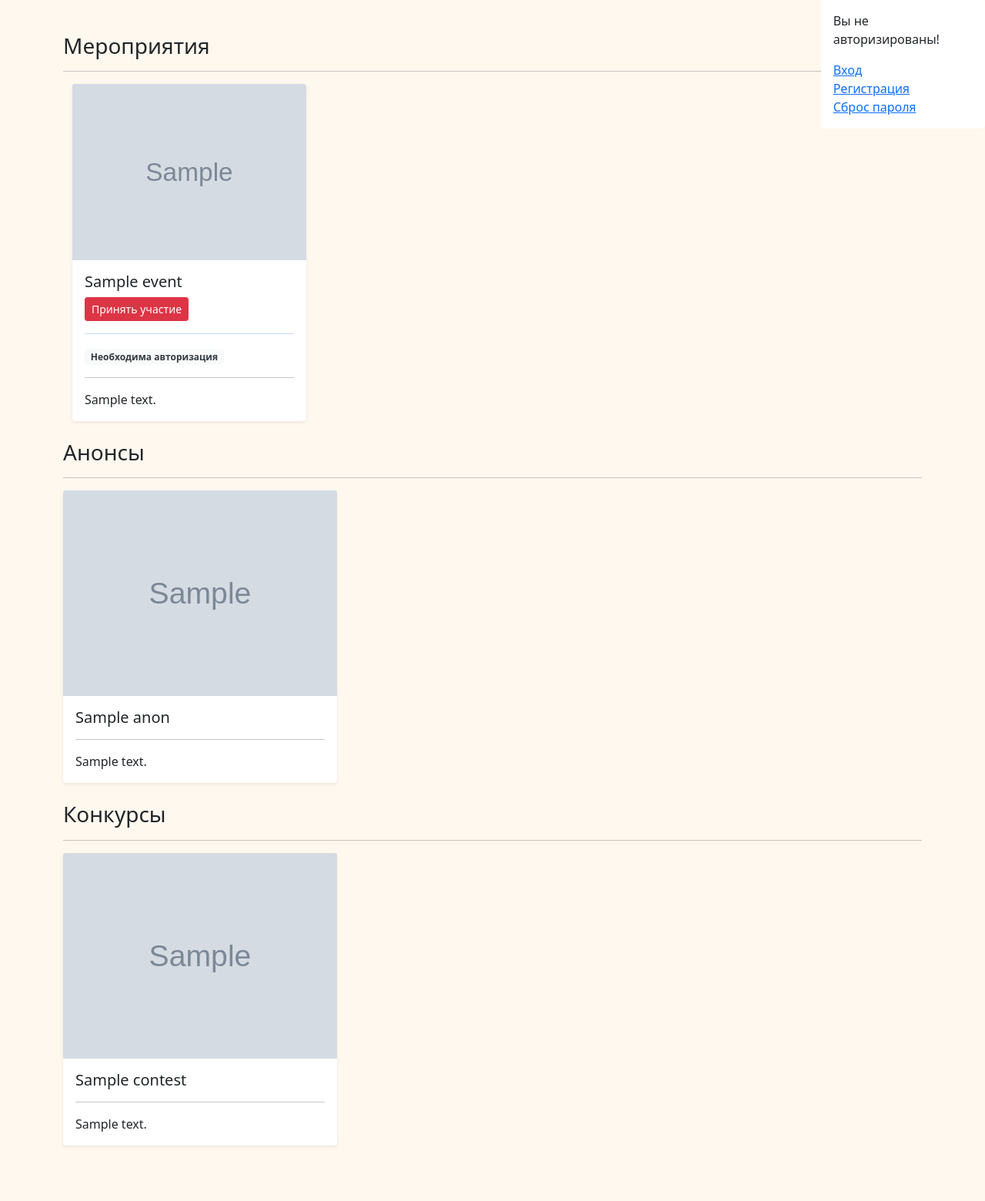
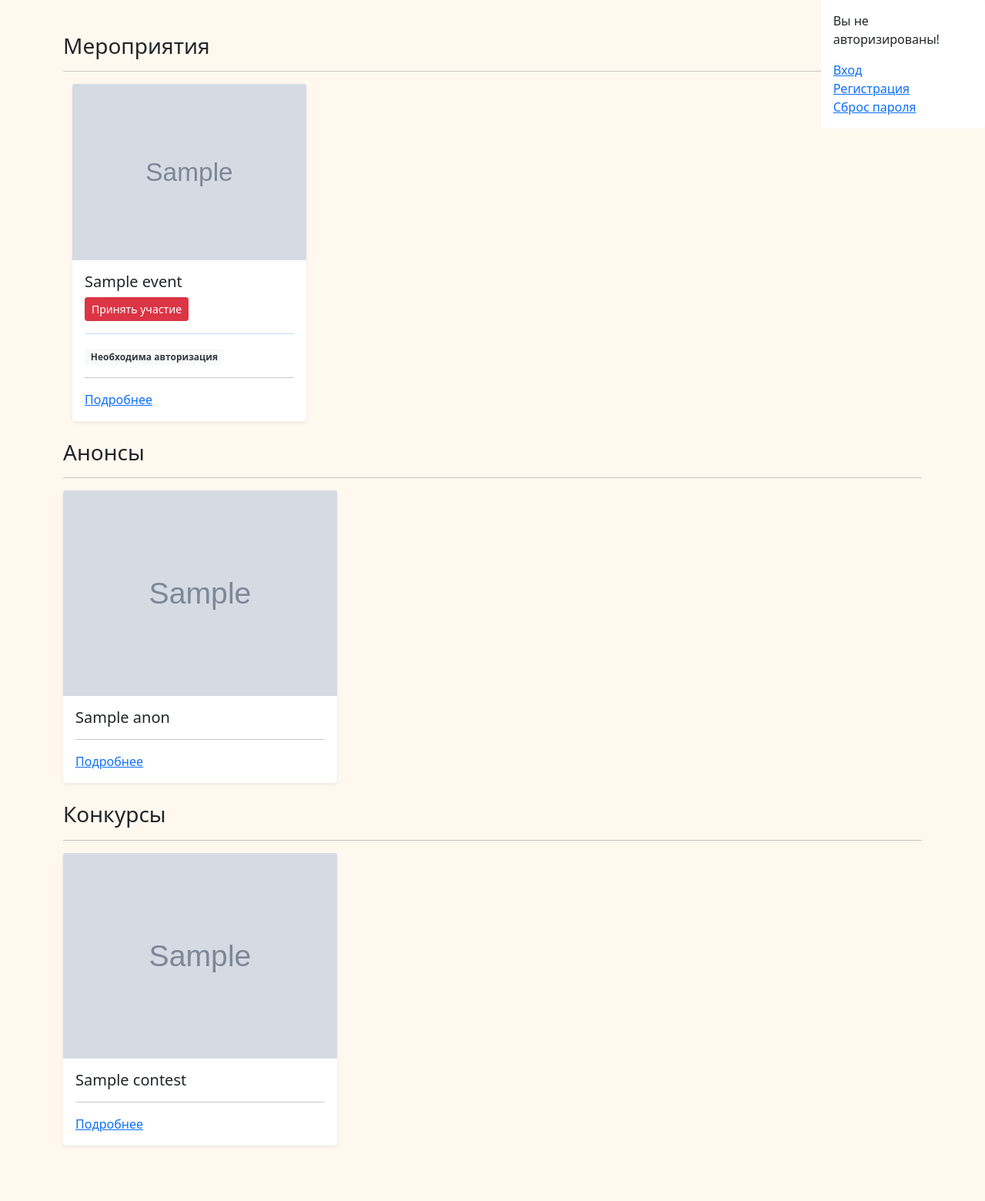
Before and after one commit to nezaicev/IZOcontests, a Django app: template templates/home.html in a window 1280 px wide. Shown: the part 74-1634 px from the top of the page at 77% size. Run offline with Django 3.2, Linux system fonts and the light colour scheme; the template is opened without the code that fills it: most values are stand-ins (such as "Sample title", 1, 10 or a date in 2020); grey boxes marked "Sample" are stand-in pictures; some libraries are stand-ins or nearby versions.

Commit message:
update template main page

```diff
--- a/templates/base.html
+++ b/templates/base.html
@@ -53,7 +53,8 @@
           <a class="nav-link text-dark" href="#events"><h4>Мероприятия</h4></a>
         {% endif %}
         {% if announcements %}
-          <a class="nav-link text-dark" href="#announcements"><h4>Анонсы</h4></a>
+          <a class="nav-link text-dark" href="#announcements"><h4>Анонсы</h4>
+          </a>
         {% endif %}
         {% if contests %}
           <a class="nav-link text-dark" href="#contests"><h4>Конкурсы</h4></a>
@@ -79,7 +80,7 @@
   src="https://cdnjs.cloudflare.com/ajax/libs/jquery/3.5.1/jquery.min.js"></script>
 <script
   src="https://cdn.jsdelivr.net/npm/suggestions-jquery@20.3.0/dist/js/jquery.suggestions.min.js"></script>
-<script src="{% static 'site/js/bootstrap.bundle.js' %}"></script>
+<script src="https://cdn.jsdelivr.net/npm/bootstrap@5.0.2/dist/js/bootstrap.bundle.min.js" integrity="sha384-MrcW6ZMFYlzcLA8Nl+NtUVF0sA7MsXsP1UyJoMp4YLEuNSfAP+JcXn/tWtIaxVXM" crossorigin="anonymous"></script>
 <script src="{% static 'site/js/myfunctions.js' %}"></script>
 <script src="{% static 'dadata/js/organizations.js' %}"></script>
 <script src="{% static 'dadata/js/city.js' %}"></script>
--- a/templates/home.html
+++ b/templates/home.html
@@ -28,7 +28,8 @@
 
   </div>
   <div class="album py-5">
-    <div class="container" data-bs-spy="scroll" data-bs-target="#navbar-example2" data-bs-offset="0"  tabindex="0">
+    <div class="container" data-bs-spy="scroll"
+         data-bs-target="#navbar-example2" data-bs-offset="0" tabindex="0">
 
 
       {% for  message in messages %}
@@ -83,7 +84,15 @@
 
                   {% endif %}
                   <hr>
-                  <p class="card-text">{{ event.content|safe }}</p>
+                  <a class="link-primary" data-bs-toggle="collapse"
+                     href="#contentEventDetail{{ event.id }}" role="button"
+                     aria-expanded="false" aria-controls="contentEventDetail{{ event.id }}">
+                    Подробнее
+                  </a>
+                  <div class="collapse card-text"
+                       id="contentEventDetail{{ event.id }}">
+                    <p>{{ event.content|safe }}</p>
+                  </div>
                 </div>
               </div>
             </div>
@@ -107,7 +116,16 @@
                   <h5>{{ anons.name }}</h5>
 
                   <hr>
-                  <p class="card-text">{{ anons.content|safe }}</p>
+
+                    <a class="link-primary" data-bs-toggle="collapse"
+                     href="#contentAnonsDetail{{ anons.id }}" role="button"
+                     aria-expanded="false" aria-controls="contentAnonsDetail{{ anons.id }}">
+                    Подробнее
+                  </a>
+                  <div class="collapse card-text"
+                       id="contentAnonsDetail{{ anons.id }}">
+                    <p>{{ anons.content|safe }}</p>
+                  </div>
                 </div>
               </div>
             </div>
@@ -129,7 +147,15 @@
                 <div class="card-body align-content-center">
                   <h5>{{ contest.name }}</h5>
                   <hr>
-                  <p class="card-text">{{ contest.content|safe }}</p>
+                    <a class="link-primary" data-bs-toggle="collapse"
+                     href="#contentContestDetail{{ contest.id }}" role="button"
+                     aria-expanded="false" aria-controls="contentContestDetail{{ contest.id }}">
+                    Подробнее
+                  </a>
+                  <div class="collapse card-text"
+                       id="contentContestDetail{{ contest.id }}">
+                    <p>{{ contest.content|safe }}</p>
+                  </div>
                 </div>
               </div>
             </div>
```
